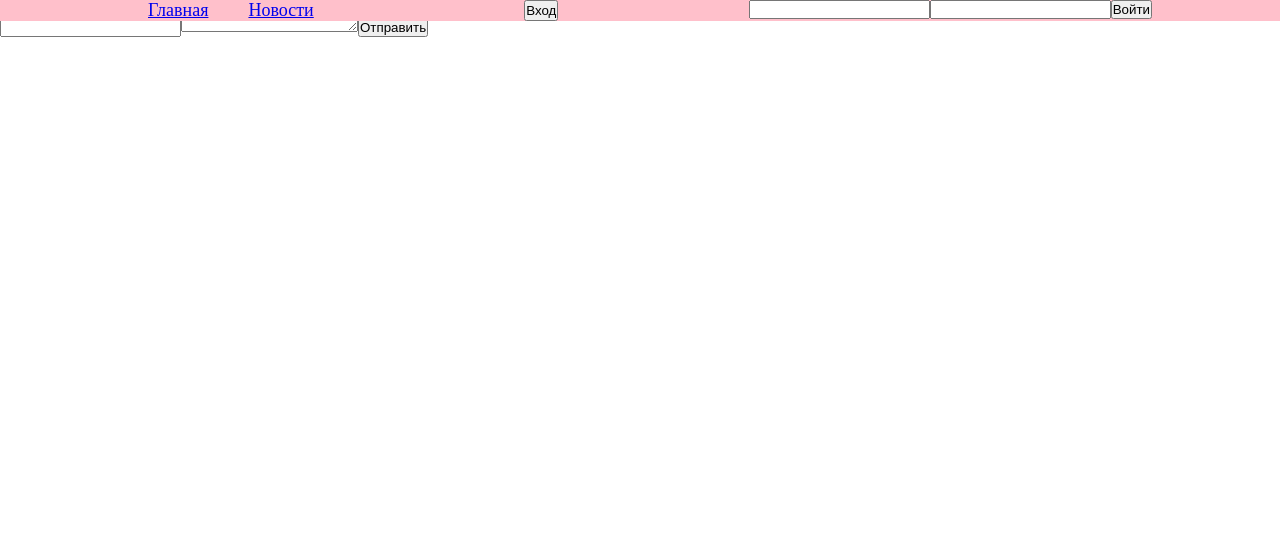
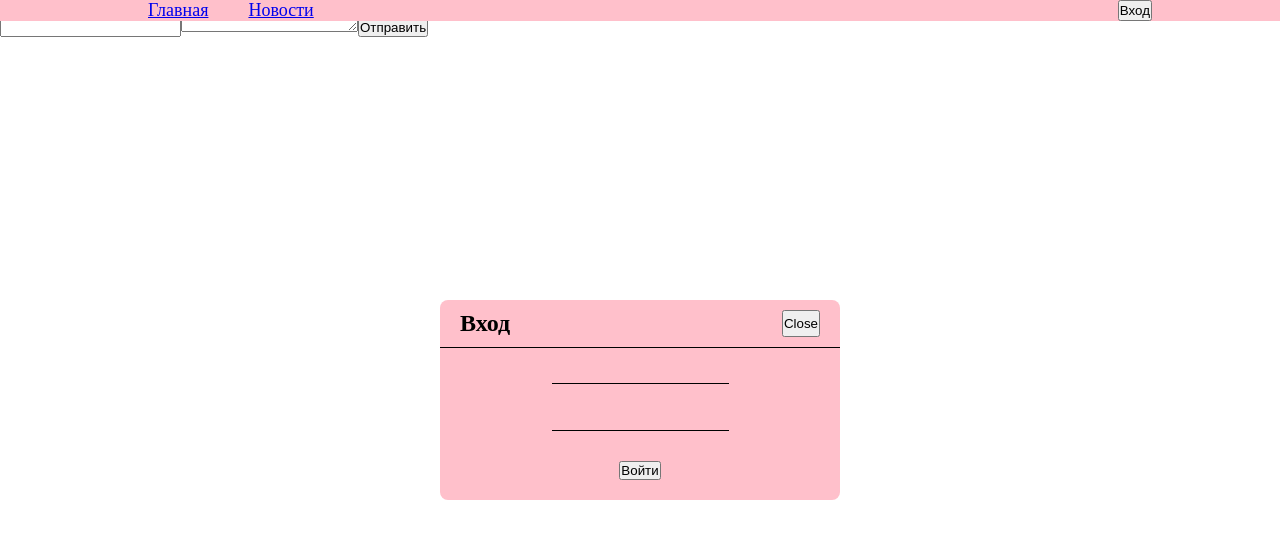
Before and after one commit to Rookiebutgood/news-with-redux, a React (Create React App) app: page /news in a window 1280 px wide. Both pictures are taken after a click on the button "Вход". Shown: the top 538 px of the page. Built offline with nearby package versions, Linux system fonts and the light colour scheme.

Commit message:
add popup, add login in login popup, need refactoring

```diff
--- a/src/components/LoginForm.jsx
+++ b/src/components/LoginForm.jsx
@@ -1,17 +1,33 @@
 import { connect } from 'react-redux'
-import { useState } from 'react'
+import { useEffect, useState } from 'react'
 import { loginAction }  from '../redux/actions'
+import Popup from './Popup';
 
-function LoginForm({ isAuth, login }) {
+function LoginForm({ user, login, onExit}) {
   let [username, setUsername] = useState('');
   let [password, setPassword] = useState('');
+  let [error, setError] = useState('');
+
+  useEffect((t) => {
+    if(user.isAuth) {
+      onExit();
+    }
+  }, [user, onExit])
+
   return(
-    <div className="loginForm">
-      <input type="text" onChange= {e=>setUsername(e.target.value)}/>
-      <input type="text" onChange= {e=>setPassword(e.target.value)}/>
+    <Popup title="Вход" error={error} exitHandler={onExit} >
+      {user.isAuth && 'text'}
+      <input type="text" onChange={e=>setUsername(e.target.value)}/>
+      <input type="password" onChange={e=>setPassword(e.target.value)}/>
       <input type="submit" value="Войти" onClick={()=>login(username, password)} />
-    </div>
+    </Popup>
   )
+}
+
+const mapStateToProps = state => {
+  return {
+    user: state.auth
+  }
 }
 
 const mapDispatchToProps = dispatch => {
@@ -20,4 +36,4 @@ const mapDispatchToProps = dispatch => {
   }
 }
 
-export default connect(null, mapDispatchToProps)(LoginForm)
+export default connect(mapStateToProps, mapDispatchToProps)(LoginForm)
--- a/src/components/Navbar.jsx
+++ b/src/components/Navbar.jsx
@@ -3,8 +3,11 @@ import '../style/Navbar.scss';
 import LoginForm from './LoginForm';
 import { connect } from 'react-redux';
 import { logout }  from '../redux/actions'
+import { useState } from 'react';
 
 function Navbar({ isAuth, logout }) {
+  let [isShowPopup, setShowPopup] = useState(false);
+
   return (
     <div className="navbar">
       <nav>
@@ -24,9 +27,9 @@ function Navbar({ isAuth, logout }) {
       { isAuth ?
         <button onClick={()=>logout()}>Выход</button>
         :
-        <button>Вход</button>
+        <button onClick={()=>setShowPopup(true)}>Вход</button>
       }
-      <LoginForm />
+      { isShowPopup && <LoginForm onExit={()=>setShowPopup(false)}/> }
     </div>
 
   )
--- /dev/null
+++ b/src/components/Popup.jsx
@@ -0,0 +1,17 @@
+import { useState } from 'react';
+import '../style/Popup.scss'
+
+export default function Popup({ error, children, title, exitHandler }) {
+  return(
+    <div className="popup">
+      <div className="popup__header">
+        <h3 className="popup__title">{title}</h3>
+        <button onClick={()=>exitHandler()}>Close</button>
+      </div>
+      <div className="popup__content">
+        {children}
+      { error && <span>{error}</span> }
+      </div>
+    </div>
+  )
+}
--- a/src/redux/actions.js
+++ b/src/redux/actions.js
@@ -21,12 +21,7 @@ export function loginAction(username, password) {
 
 export function logout() {
   return {
-    type: 'LOGOUT',
-    payload: {
-      username: '',
-      role: '',
-      isAuth: false
-    }
+    type: 'LOGOUT'
   }
 }
 
--- a/src/redux/reducers.js
+++ b/src/redux/reducers.js
@@ -29,9 +29,9 @@ function auth(state = initialAuth, action) {
     case 'LOGOUT':
       return {
         ...state,
-        username: action.payload.username,
-        role: action.payload.role,
-        isAuth: action.payload.isAuth
+        username: '',
+        role: '',
+        isAuth: false
       }
     default:
       return state
--- a/src/style/LoginForm.scss
+++ /dev/null
@@ -1,3 +0,0 @@
-.loginForm {
-  background: pink;
-}
--- /dev/null
+++ b/src/style/Popup.scss
@@ -0,0 +1,44 @@
+.popup {
+  position: fixed;
+  top: 50%;
+  left: 50%;
+  transform: translate(-50%, -50%);
+  background: pink;
+  width: 400px;
+  height: 200px;
+  display: flex;
+  flex-direction: column;
+  justify-content: space-between;
+  align-items: center;
+  box-sizing: border-box;
+  border-radius: 8px;
+  &__header {
+    display: flex;
+    justify-content: space-between;
+    width: 100%;
+    box-sizing: border-box;
+    padding: 10px 20px;
+    border-bottom: 1px solid black;
+  }
+  &__title {
+    font-size: 24px;
+    text-align: left;
+  }
+  &__content {
+    width: 100%;
+    height: 100%;
+    display: flex;
+    flex-direction: column;
+    justify-content: space-between;
+    align-items: center;
+    box-sizing: border-box;
+    padding: 20px;
+    input[type="text"],
+    input[type="password"] {
+      border: none;
+      outline: none;
+      background: none;
+      border-bottom: 1px solid black;
+    }
+  }
+}
```
